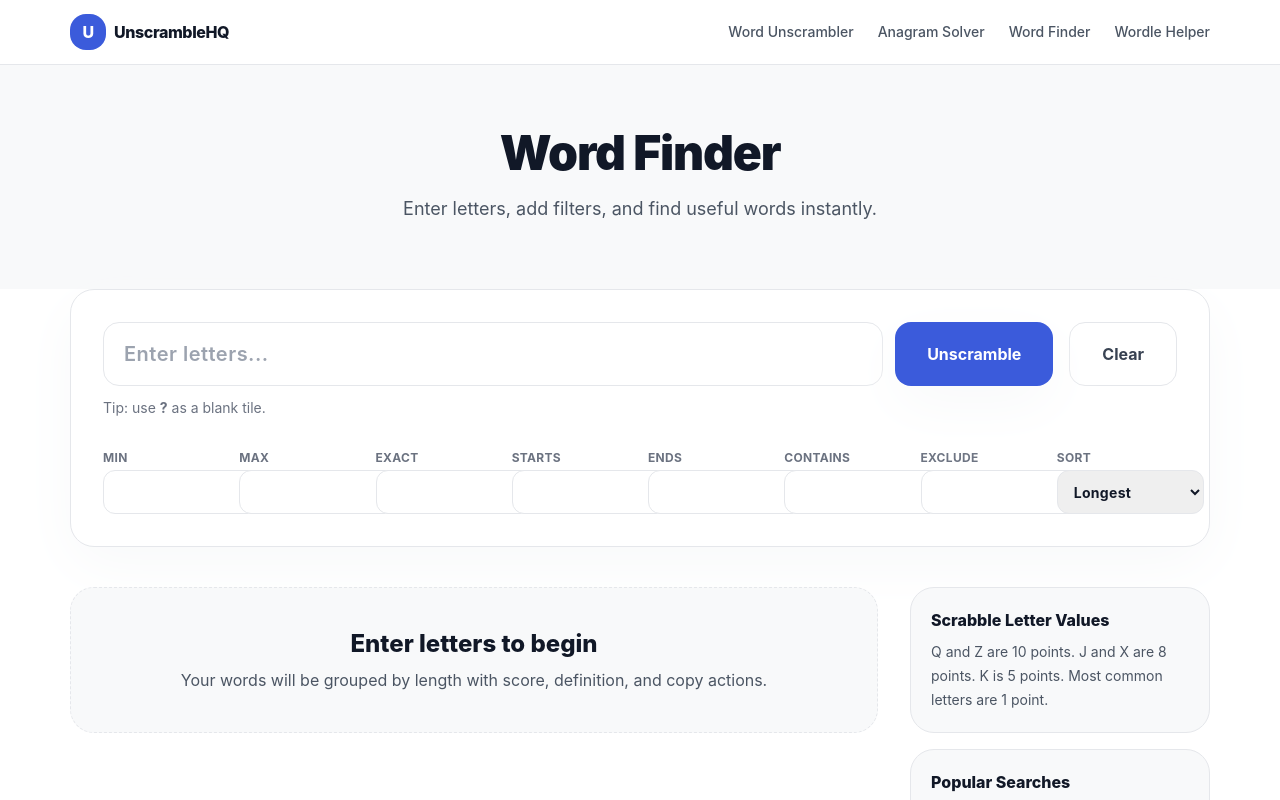
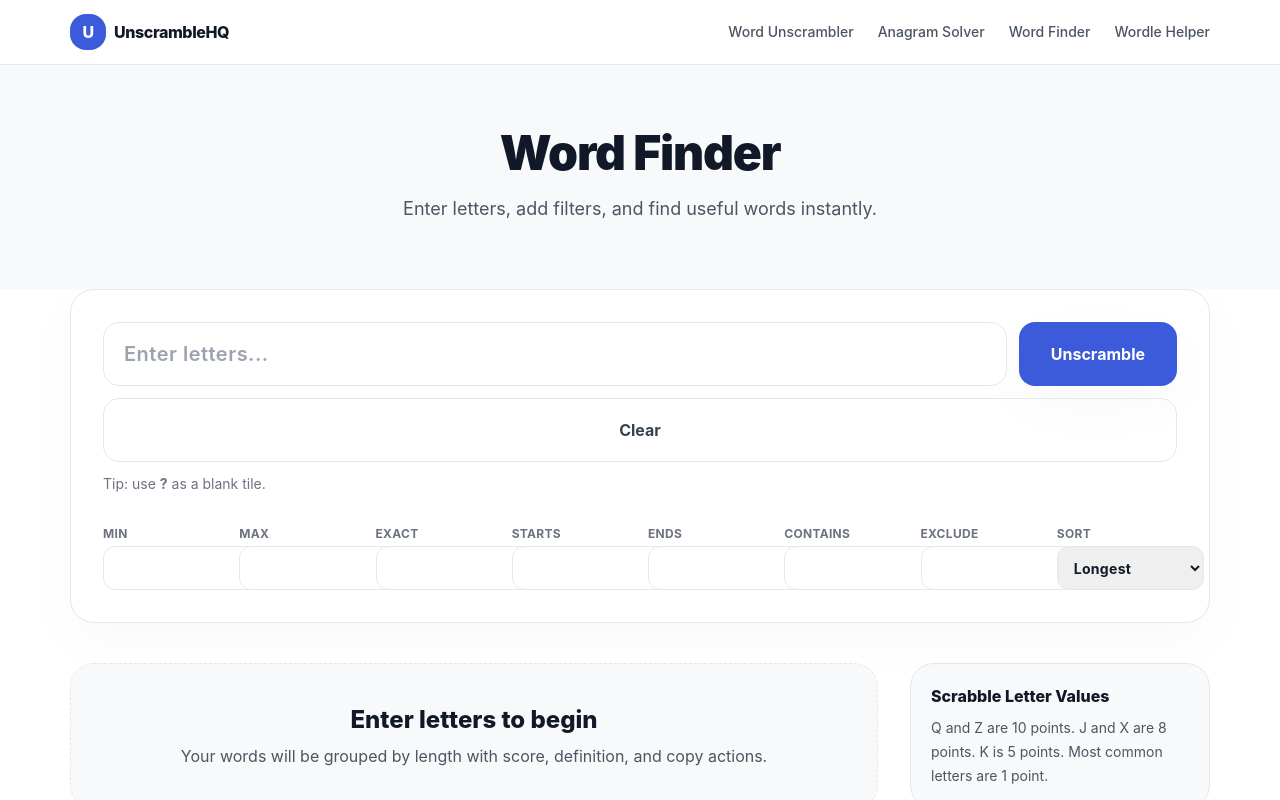
Before and after one commit to rexezllc-star/unscramblehq, a Next.js app: page /word-finder in a window 1280 px wide. Shown: the top 800 px of the page. Built offline with nearby package versions, Linux system fonts and the light colour scheme.

Commit message:
update across

```diff
--- a/components/SearchBox.tsx
+++ b/components/SearchBox.tsx
@@ -20,7 +20,7 @@ export function SearchBox({
 
   const visibleSuggestions = useMemo(() => {
     if (!value.trim()) return []
-    return suggestions.slice(0, 8)
+    return suggestions.slice(0, 6)
   }, [value, suggestions])
 
   function handleSubmit(searchValue: string) {
@@ -37,26 +37,22 @@ export function SearchBox({
     if (event.key === 'ArrowDown') {
       event.preventDefault()
       setIsOpen(true)
-
-      if (visibleSuggestions.length === 0) return
+      if (!visibleSuggestions.length) return
 
       setActiveIndex((current) =>
         current < visibleSuggestions.length - 1 ? current + 1 : 0
       )
-
       return
     }
 
     if (event.key === 'ArrowUp') {
       event.preventDefault()
       setIsOpen(true)
-
-      if (visibleSuggestions.length === 0) return
+      if (!visibleSuggestions.length) return
 
       setActiveIndex((current) =>
         current > 0 ? current - 1 : visibleSuggestions.length - 1
       )
-
       return
     }
 
@@ -68,7 +64,6 @@ export function SearchBox({
       } else {
         handleSubmit(value)
       }
-
       return
     }
 
@@ -79,8 +74,9 @@ export function SearchBox({
   }
 
   return (
-    <div className="relative w-full">
+    <div className="w-full">
       <div className="grid gap-3 md:grid-cols-[1fr_auto]">
+        <div className="relative">
           <input
             value={value}
             onChange={(event) => {
@@ -94,17 +90,8 @@ export function SearchBox({
             className="focus-ring h-16 w-full rounded-2xl border border-line px-5 text-xl font-semibold tracking-wide text-ink"
           />
 
-        <button
-          type="button"
-          onClick={() => handleSubmit(value)}
-          className="h-16 rounded-2xl bg-brand px-8 font-bold text-white shadow-soft hover:bg-brand/95"
-        >
-          Unscramble
-        </button>
-      </div>
-
           {isOpen && visibleSuggestions.length > 0 && (
-        <div className="absolute left-0 right-0 top-20 z-30 overflow-hidden rounded-2xl border border-line bg-white shadow-soft">
+            <div className="absolute left-0 right-0 top-[4.5rem] z-50 max-h-64 overflow-y-auto rounded-2xl border border-line bg-white shadow-soft">
               {visibleSuggestions.map((suggestion, index) => (
                 <button
                   key={`${suggestion}-${index}`}
@@ -124,5 +111,15 @@ export function SearchBox({
             </div>
           )}
         </div>
+
+        <button
+          type="button"
+          onClick={() => handleSubmit(value)}
+          className="h-16 rounded-2xl bg-brand px-8 font-bold text-white shadow-soft hover:bg-brand/95"
+        >
+          Unscramble
+        </button>
+      </div>
+    </div>
   )
 }
--- a/components/Unscrambler.tsx
+++ b/components/Unscrambler.tsx
@@ -15,17 +15,14 @@ export function Unscrambler() {
   const suggestions = useMemo(() => {
     const cleaned = letters.toLowerCase().replace(/[^a-z?]/g, '')
 
-    if (cleaned.length < 2) return []
-
-    const anagramSuggestions = searchWords(cleaned, { sortBy: 'score' }).map(
-      (result) => result.word
-    )
+    if (cleaned.length < 2 || cleaned.includes('?')) return []
 
     const prefixSuggestions = DICTIONARY
       .filter((entry) => entry.word.toLowerCase().startsWith(cleaned))
+      .slice(0, 6)
       .map((entry) => entry.word)
 
-    return Array.from(new Set([...anagramSuggestions, ...prefixSuggestions])).slice(0, 8)
+    return Array.from(new Set(prefixSuggestions)).slice(0, 6)
   }, [letters])
 
   const results = useMemo(() => searchWords(submitted, filters), [submitted, filters])
@@ -48,7 +45,7 @@ export function Unscrambler() {
   return (
     <section id="tool" className="container-page -mt-6">
       <div className="card overflow-visible p-5 md:p-8">
-        <div className="grid gap-4 md:grid-cols-[1fr_auto]">
+        <div className="grid gap-3">
           <SearchBox
             value={letters}
             onChange={setLetters}
@@ -59,7 +56,7 @@ export function Unscrambler() {
           <button
             type="button"
             onClick={clearSearch}
-            className="h-16 rounded-2xl border border-line px-8 font-bold text-gray-700 hover:border-brand hover:text-brand"
+            className="h-14 rounded-2xl border border-line px-8 font-bold text-gray-700 hover:border-brand hover:text-brand md:h-16"
           >
             Clear
           </button>
```
Lines whose indentation alone changed are shown as unchanged.
